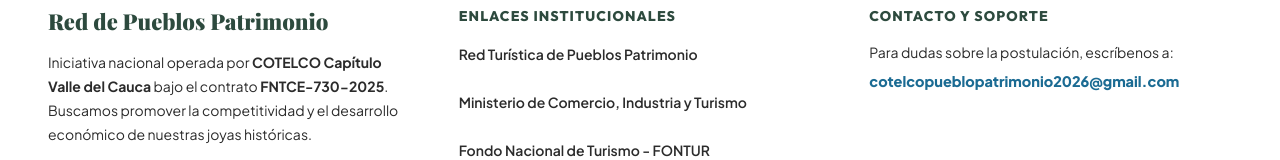
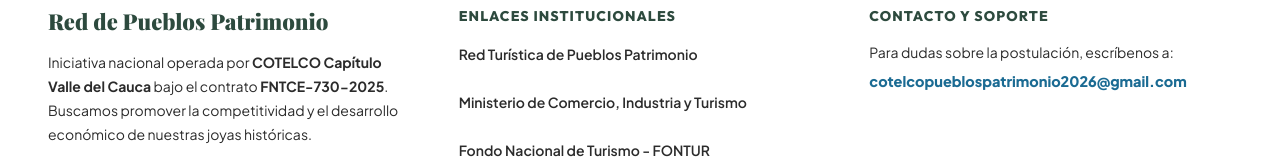
Before and after one commit to cotelvalle/rtpp-colombia, a React (Vite) app: page / in a window 1280 px wide. Shown: the part 2894-3054 px from the top of the page. Built offline with nearby package versions, Linux system fonts and the light colour scheme; a web font is replaced by a local one.

Commit message:
Fix email typo: add missing 's' in pueblos

```diff
--- a/src/App.tsx
+++ b/src/App.tsx
@@ -267,7 +267,7 @@
             </h3>
             <p style={{ color: 'var(--color-ink)', fontSize: '14px', lineHeight: 1.6 }}>
               Para dudas sobre la postulación, escríbenos a:<br />
-              <a href="mailto:cotelcopueblopatrimonio2026@gmail.com" style={{ color: 'var(--color-ocean)', fontWeight: 800, textDecoration: 'none', display: 'inline-block', marginTop: '6px', fontSize: '14.5px', wordBreak: 'break-all' }}>cotelcopueblopatrimonio2026@gmail.com</a>
+              <a href="mailto:cotelcopueblospatrimonio2026@gmail.com" style={{ color: 'var(--color-ocean)', fontWeight: 800, textDecoration: 'none', display: 'inline-block', marginTop: '6px', fontSize: '14.5px', wordBreak: 'break-all' }}>cotelcopueblospatrimonio2026@gmail.com</a>
             </p>
           </div>
         </div>
```
